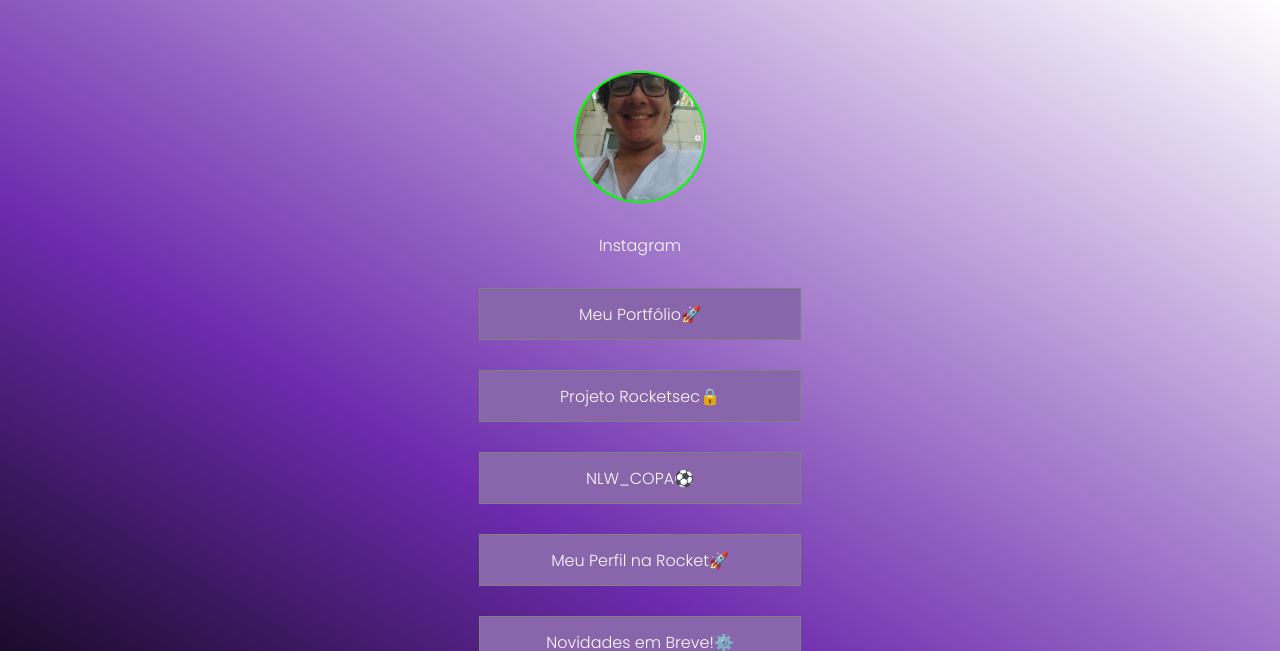
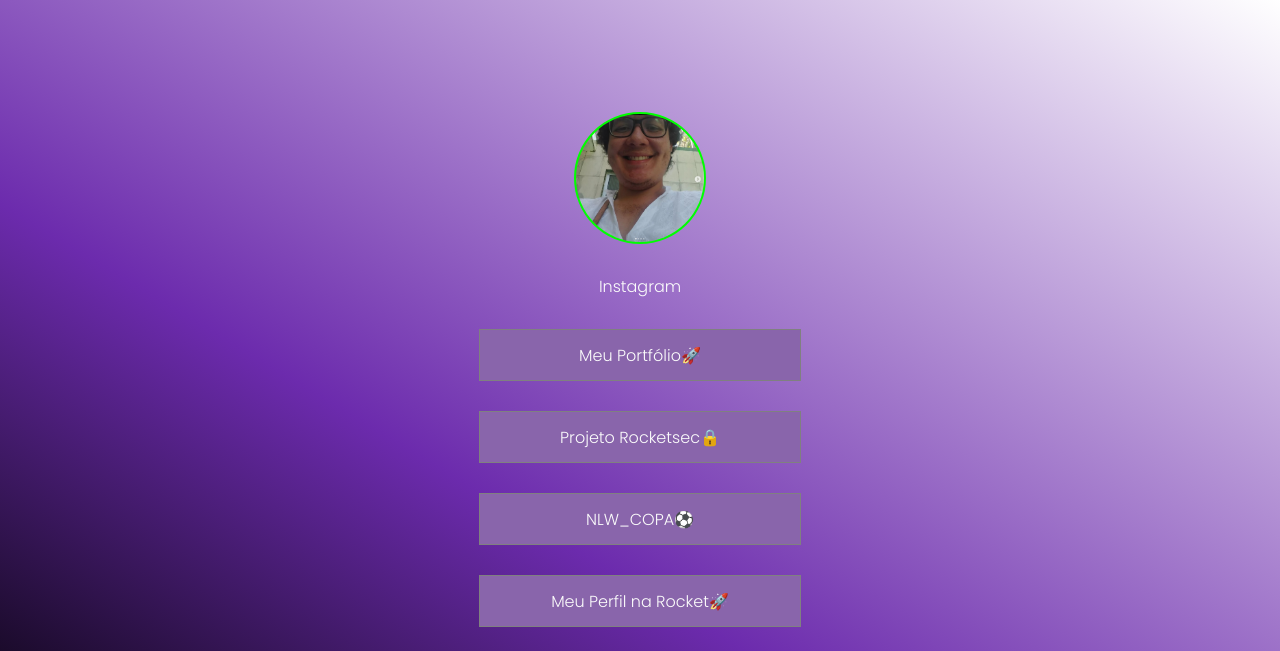
Before and after one commit to Cordeiro-G/linkthree, a plain HTML site: page index.html in a window 1280 px wide. Shown: the top 651 px of the page. Drawn offline with Linux system fonts and the light colour scheme.

Commit message:
Add files via upload

```diff
--- a/index.html
+++ b/index.html
@@ -22,7 +22,6 @@
                 <li><a target="_blank" href="https://cordeiro-g.github.io/desafio4_Explorer_RecriandoLayout/"> Projeto Rocketsec🔒</a></li>
                 <li><a target="_blank" href="https://cordeiro-g.github.io/NLW_COPA/"> NLW_COPA⚽</a></li>
                 <li><a target="_blank" href="https://app.rocketseat.com.br/me/gabriel-moura-cordeiro-de-souza-03483"> Meu Perfil na Rocket🚀</a></li>
-                <li><a target="_blank" href="#"> Novidades em Breve!⚙️</a></li>
 
             </ul>
         </div>
```
